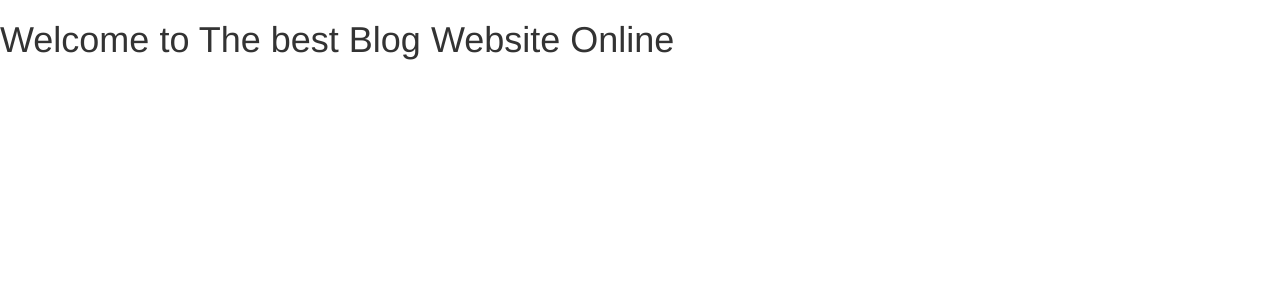
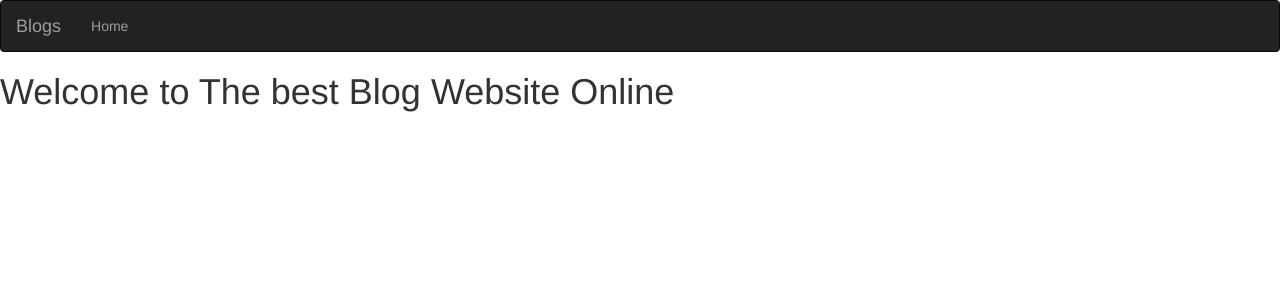
Before and after one commit to Michael-Otieno/personal_blog, a Flask app: page / in a window 1280 px wide. Shown: the top 300 px of the page. Run offline with Flask 2, Linux system fonts and the light colour scheme; some libraries are stand-ins or nearby versions.

Commit message:
add navbar

```diff
--- a/app/templates/base.html
+++ b/app/templates/base.html
@@ -17,5 +17,10 @@
         <h1> Hello Blog {{ id }} </h1>
         {% endblock%}
 
+        <!-- Navbar block  -->
+        {% block navbar %}
+        {% include 'navbar.html' %}
+        {% endblock %}
+
     </body>
 </html>
--- /dev/null
+++ b/app/templates/navbar.html
@@ -0,0 +1,18 @@
+<div class="navbar navbar-inverse" role="navigation">
+    <div class="container-fluid">
+        <div class="navbar-header">
+            <button type="button" class="navbar-toggle" data-toggle="collapse" data-target=".navbar-collapse">
+              <span class="sr-only">Toggle navigation</span>
+              <span class="icon-bar"></span>
+              <span class="icon-bar"></span>
+              <span class="icon-bar"></span>
+            </button>
+            <a class="navbar-brand" href="/"> Blogs </a>
+        </div>
+        <div class="navbar-collapse collapse">
+            <ul class="nav navbar-nav">
+                <li><a href="/">Home</a></li>
+        </div>
+
+    </div>
+</div>
```
